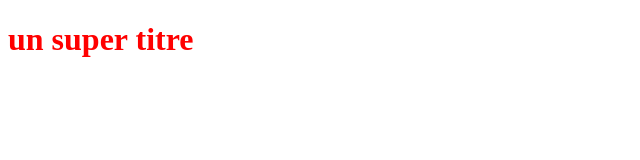
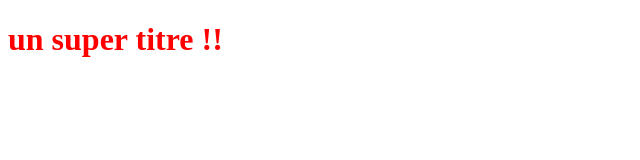
Before and after one commit to ETrives/OpenclassroomsProject, a plain HTML site: page index.html in a window 1280 px wide. Shown: the full height of the page, 0-640 px from the left. Drawn offline with Linux system fonts and the light colour scheme.

Commit message:
Changement titre git add index.html styles.css

```diff
--- a/index.html
+++ b/index.html
@@ -5,6 +5,6 @@
     <link rel="stylesheet" type="text/css" href="styles.css">
           </head>
     <body>
-    <h1> un super titre </h1>
+    <h1> un super titre !! </h1>
     </body>
 </html>
```
